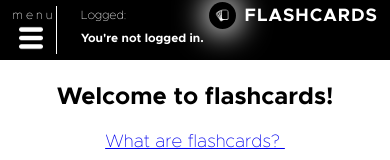
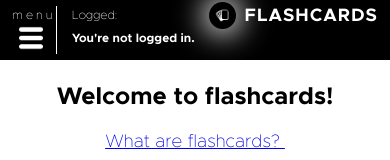
Before and after one commit to munrhalls/Oxus-Flashcards, a React (Create React App) app: page / in a window 390 px wide. Shown: the top 160 px of the page. Built offline with nearby package versions, Linux system fonts and the light colour scheme; no server answers.

Commit message:
menu btn

```diff
--- a/src/Components/Header/MobileHeader.css
+++ b/src/Components/Header/MobileHeader.css
@@ -41,6 +41,7 @@
     .Header__loggedStatus {
         padding: 0.5rem;
         margin-right: auto;
+        margin-left: .75rem;
     }
 
     .Header__loggedStatus__title {
```
